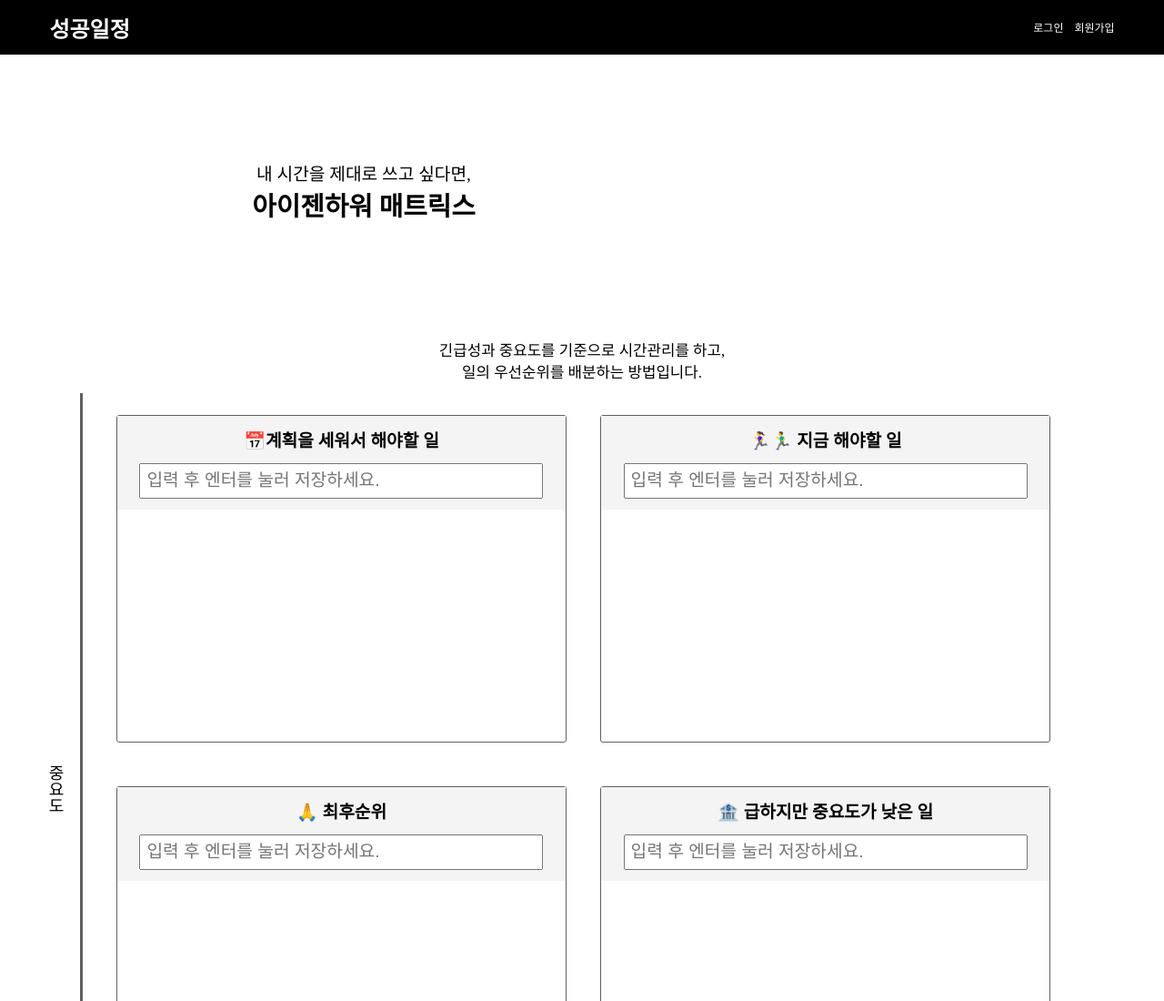
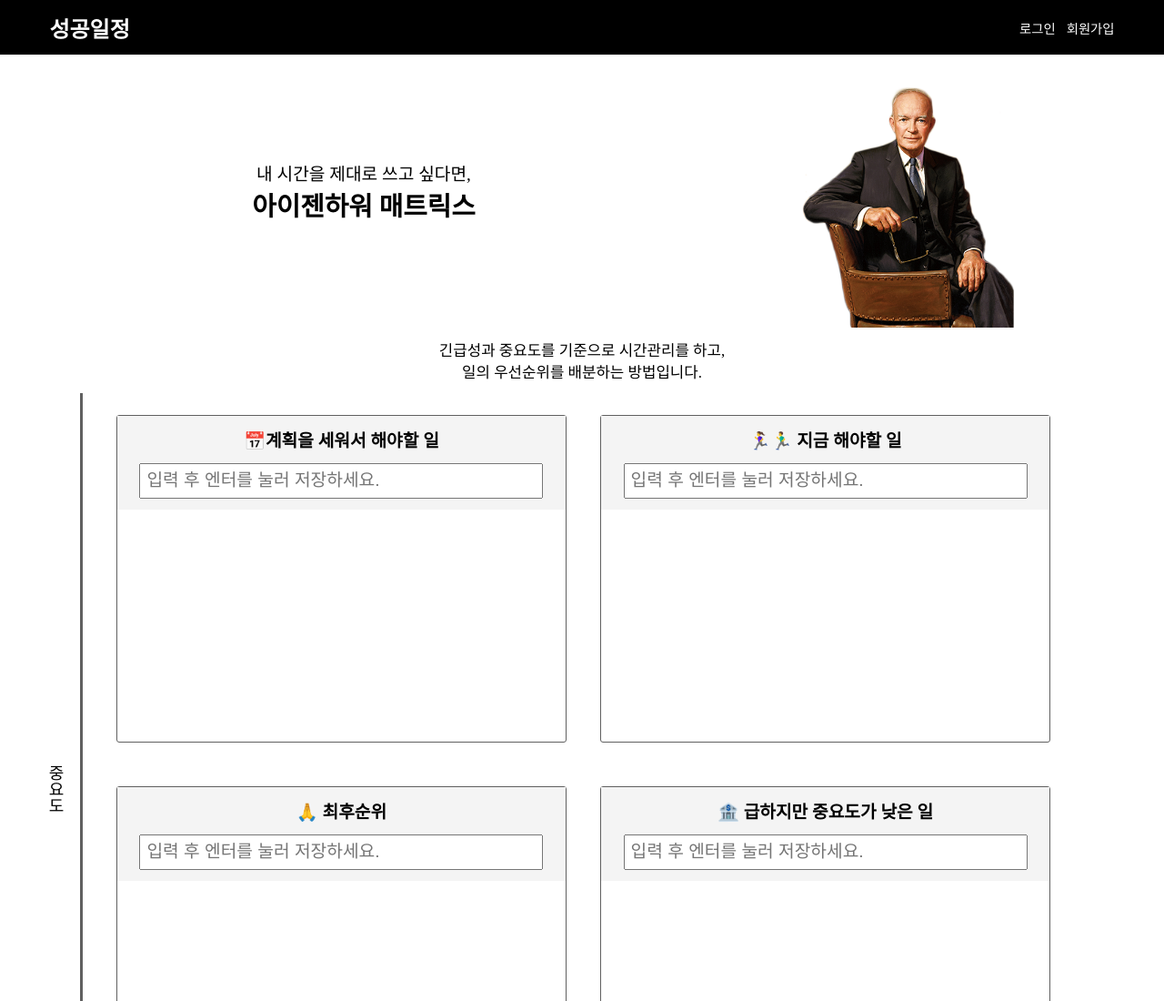
Before and after one commit to unit206/MyMatrix, a website with bundled scripts: page back/front/index.html in a window 1280 px wide. Shown: the top 1100 px of the page at 91% size. Built offline with nearby package versions, Linux system fonts and the light colour scheme.

Commit message:
프로젝트 구조 변경, 리버스 프록시

```diff
--- a/back/front/css/header.css
+++ b/back/front/css/header.css
@@ -40,6 +40,11 @@ header{
 .unsigned{
     display: flex;
     color:#fff;
+}
+
+.unsigned a{
+    color:#fff;
+    font-size: 1.2rem !important;
 }
 
 .sign-container a{
--- a/back/front/css/jumbotron.css
+++ b/back/front/css/jumbotron.css
@@ -25,7 +25,7 @@
     background-repeat: no-repeat;
     background-position: center;
     background-size: contain; */
-    background: url("../../퍼블리싱/img/eisenhower.png") no-repeat center / contain;
+    background: url("../img/eisenhower.png") no-repeat center / contain;
 }
 
 .jumbotron-item-sub{
--- a/back/front/index.html
+++ b/back/front/index.html
@@ -12,9 +12,9 @@
         content="성공적인 일정, 중요도와 긴급성을 기준으로 우선 순위를 세워 성공적인 일정을 만듭니다."
     />
     <!-- 파비콘 -->
-    <link rel="icon" href="img/favicon.ico"/>
+    <link rel="icon" href="./img/favicon.ico"/>
     <!-- 아이폰 파비콘 -->
-    <link rel="apple-touch-icon" href="img/favicon.ico">
+    <link rel="apple-touch-icon" href="./img/favicon.ico">
     <!-- font-awesome-icon -->
     <link
         rel="stylesheet"
@@ -33,13 +33,13 @@
         <div class="inner">
             <div class="header-container">
                 <div class="title">
-                    <a href="#">성공일정</a>
+                    <a href="https://www.seongong.store/" target="_self">성공일정</a>
                 </div>
                 <!-- title -->
                 <div class="sign-container">
                     <div class="unsigned">
-                        <div class="sign-in">로그인</div>
-                        <div class="sign-up">회원가입</div>
+                        <a href="signin.html" class="sign-in">로그인</a>
+                        <a href="signup.html" class="sign-up">회원가입</a>
                     </div>
                     <!-- unsigned -->
                     <div class="signed">
```
Also changed, not shown: back/front/signin.html (+3 -3 lines), back/front/signup.html (+3 -3 lines), back/front/img/eisenhower.png (added), back/front/img/favicon.ico (added), back/index.js (line endings or trailing spaces).
